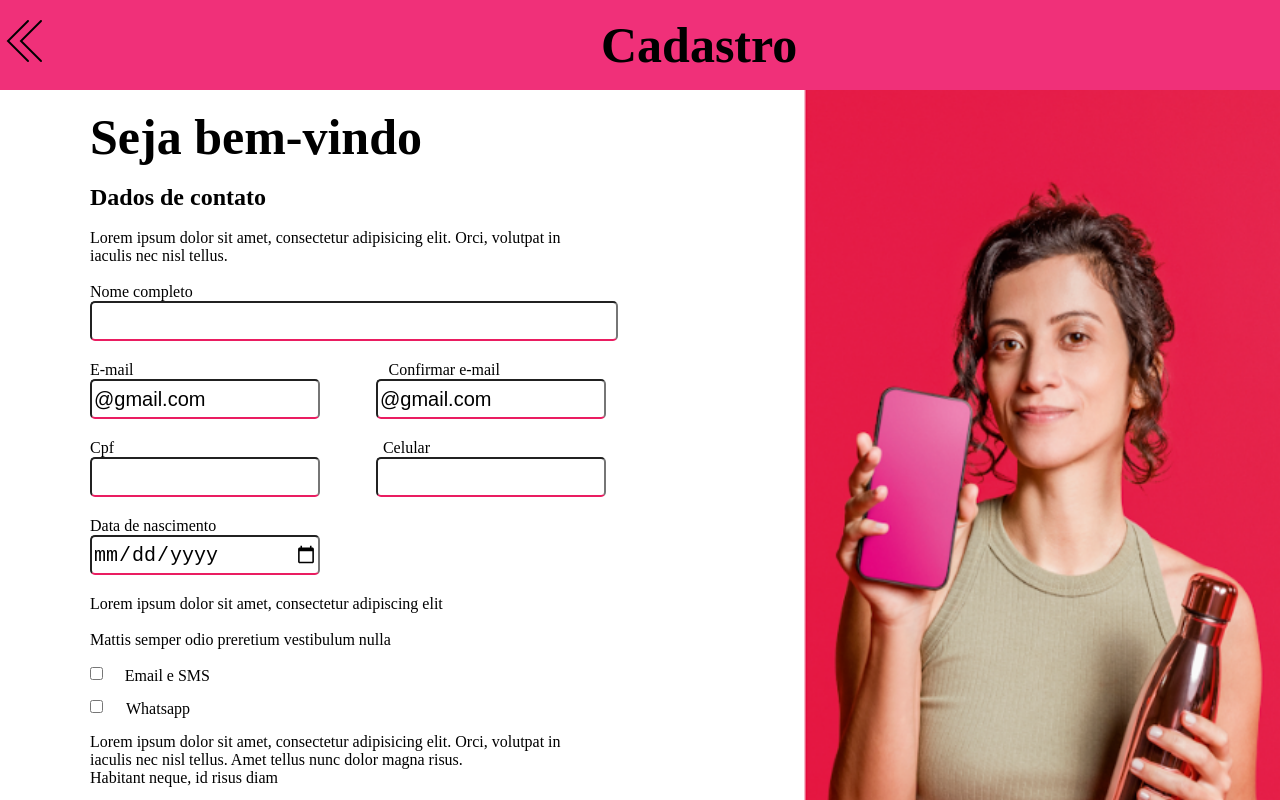
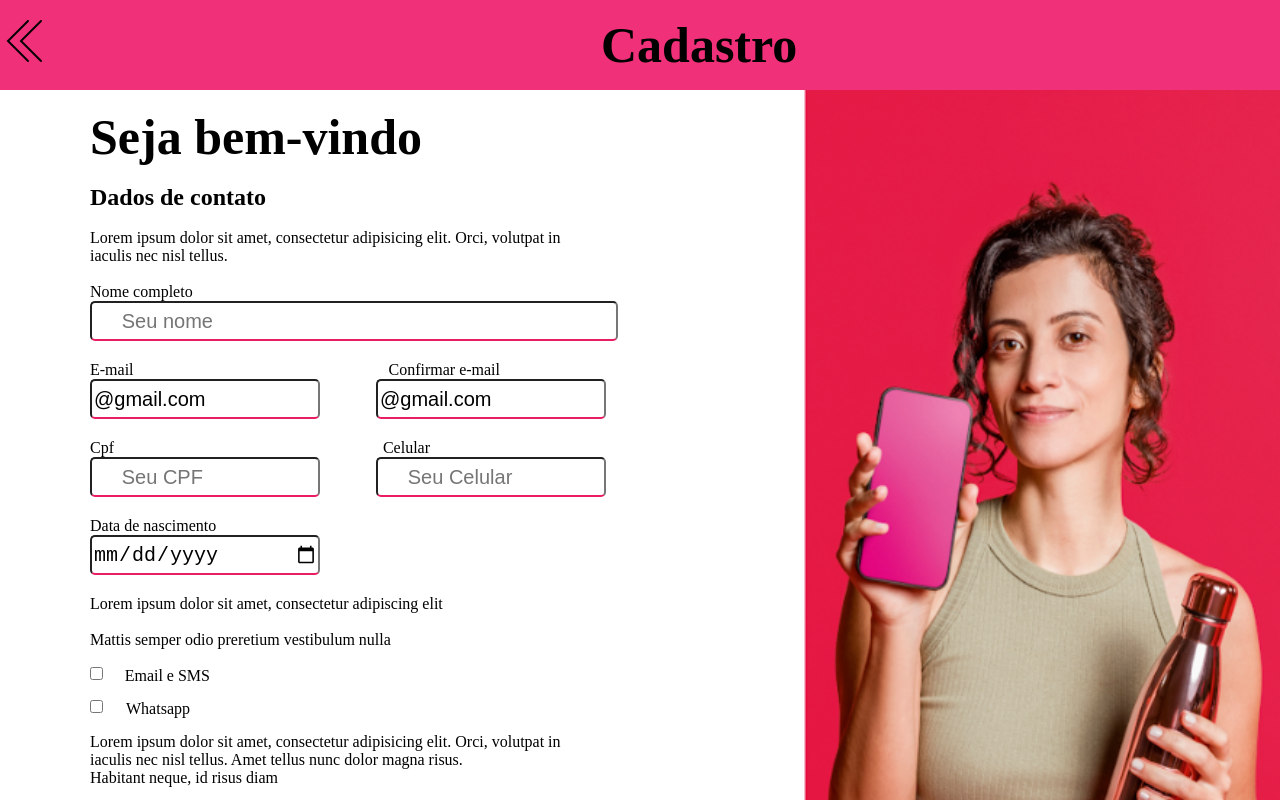
Before and after one commit to bruno-brandl/desafio-warren2, a Vue app in the folder site/: page /#/CadastroLogin in a window 1280 px wide. Shown: the top 800 px of the page. Built offline with nearby package versions, Linux system fonts and the light colour scheme.

Commit message:
Update AboutView.vue

```diff
--- a/site/src/views/AboutView.vue
+++ b/site/src/views/AboutView.vue
@@ -23,13 +23,13 @@
         </div>
         <label>Nome completo</label>
         <br />
-        <input type="text" class="bigInput" required />
+        <input type="text"   placeholder='     Seu nome' class="bigInput" required />
         <div id="labelEmail">
           <label>E-mail</label>
           <label>Confirmar e-mail</label>
         </div>
         <div id="email">
-          <input v-model="ema" type="email" class="mediumInput" />
+          <input v-model="ema"  type="email" class="mediumInput" />
           <input v-model="ema2"  type="email" class="mediumInput paddingInput" />
         </div>
         <div id="labelNumbers">
@@ -37,8 +37,8 @@
           <label>Celular</label>
         </div>
         <div id="numbers">
-          <input v-model="cpf" type="number" class="mediumInput" />
-          <input type="number" class="mediumInput paddingInput" />
+          <input v-model="cpf"  placeholder='     Seu CPF'  type="number" class="mediumInput" />
+          <input type="number"  placeholder='     Seu Celular'  class="mediumInput paddingInput" />
         </div>
         <label>Data de nascimento</label>
         <br />
```
